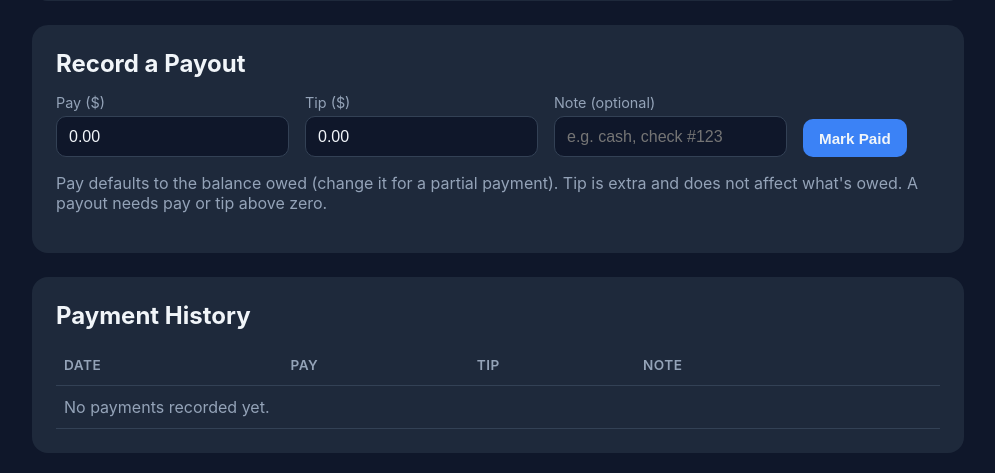
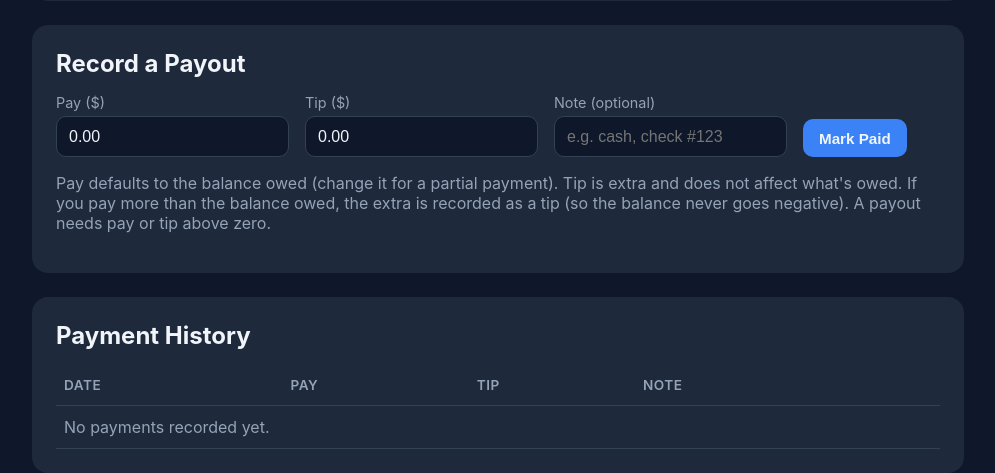
Before and after one commit to ayi102/TimeKeeper, a Flask app: template templates/payments.html in a window 1280 px wide. Shown: the part 228-701 px from the top of the page, without its empty margins (142-1137 px from the left). Run offline with Flask 3, Linux system fonts and the light colour scheme; the template is opened without the code that fills it, so the values that code supplies are empty; parts of the project's set-up code (start-up, migrations or seed data) failed here and were passed over.

Commit message:
Book overpayment as a tip instead of negative owed
Paying more than the balance owed (e.g. rounding $320.33 up to $321)
previously drove Owed negative. Now the excess over the balance is
recorded as a tip: $320.33 books as pay (zeroing the balance) and $0.67
as tip. Any explicit tip on the payout is added to the overage.

Co-Authored-By: Claude Opus 4.8 (1M context) <noreply@anthropic.com>

```diff
--- a/app.py
+++ b/app.py
@@ -617,6 +617,15 @@ def record_payout(emp_id):
         flash("Enter a pay or tip amount greater than zero.", "error")
         return redirect(url_for("employee_payments", emp_id=emp_id))
 
+    # Paying more than is owed (e.g. rounding $320.33 up to $321) shouldn't push
+    # the balance negative — the overpayment is booked as a tip instead.
+    summary = next((e for e in summarize_employees() if e["id"] == emp_id), None)
+    owed = max(0.0, summary["owed"]) if summary else 0.0
+    over = round(amount - owed, 2)
+    if over > 0:
+        amount = round(owed, 2)
+        tip = round(tip + over, 2)
+
     conn = db.get_db()
     conn.execute(
         "INSERT INTO payments (employee_id, amount, tip, paid_at, note) VALUES (?,?,?,?,?)",
@@ -625,6 +634,8 @@ def record_payout(emp_id):
     conn.commit()
     conn.close()
     paid_msg = f"${amount:.2f}" + (f" + ${tip:.2f} tip" if tip else "")
+    if over > 0:
+        paid_msg += f" (${over:.2f} over the balance recorded as tip)"
     flash(f"Recorded payout of {paid_msg}.", "ok")
     return redirect(url_for("employee_payments", emp_id=emp_id))
 
--- a/templates/payments.html
+++ b/templates/payments.html
@@ -46,7 +46,8 @@
         </div>
       </form>
       <p class="muted">Pay defaults to the balance owed (change it for a partial payment). Tip is extra and
-        does not affect what's owed. A payout needs pay or tip above zero.</p>
+        does not affect what's owed. If you pay more than the balance owed, the extra is
+        recorded as a tip (so the balance never goes negative). A payout needs pay or tip above zero.</p>
     </section>
 
     <section class="card">
```
